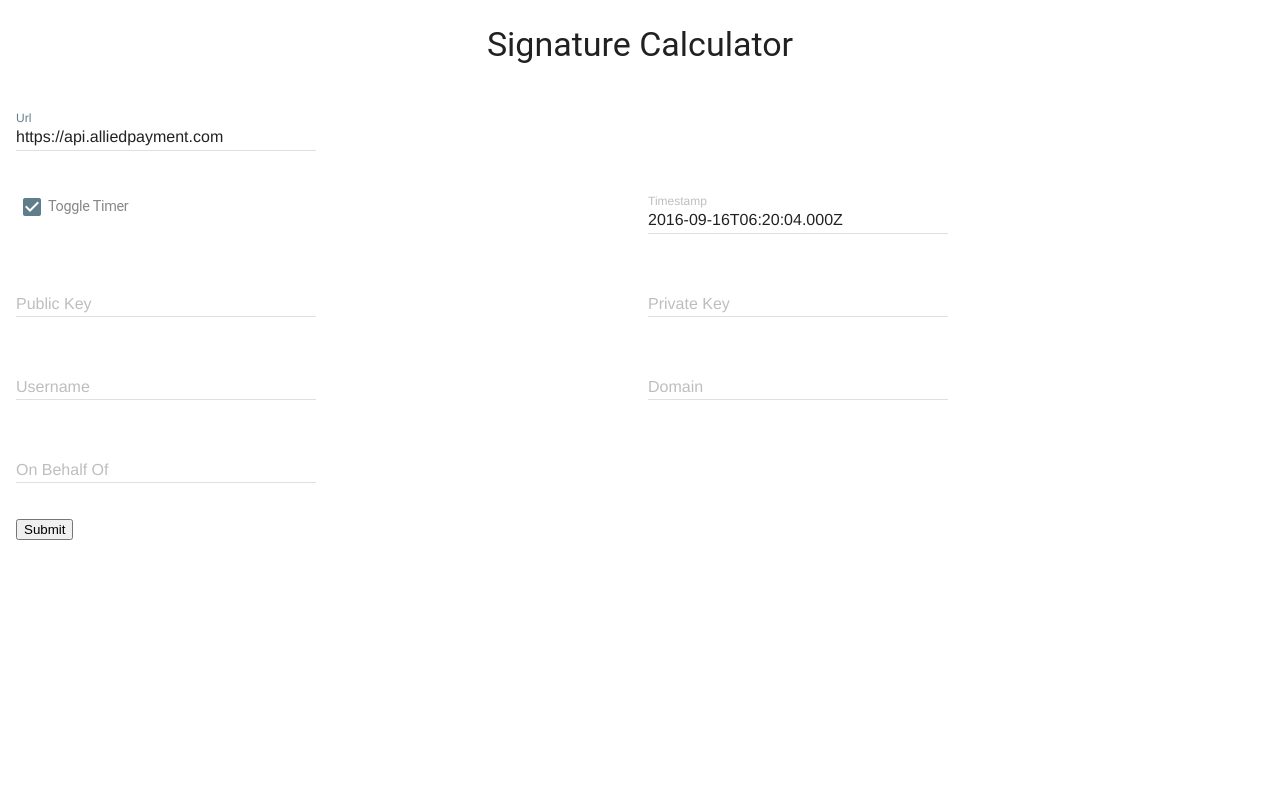
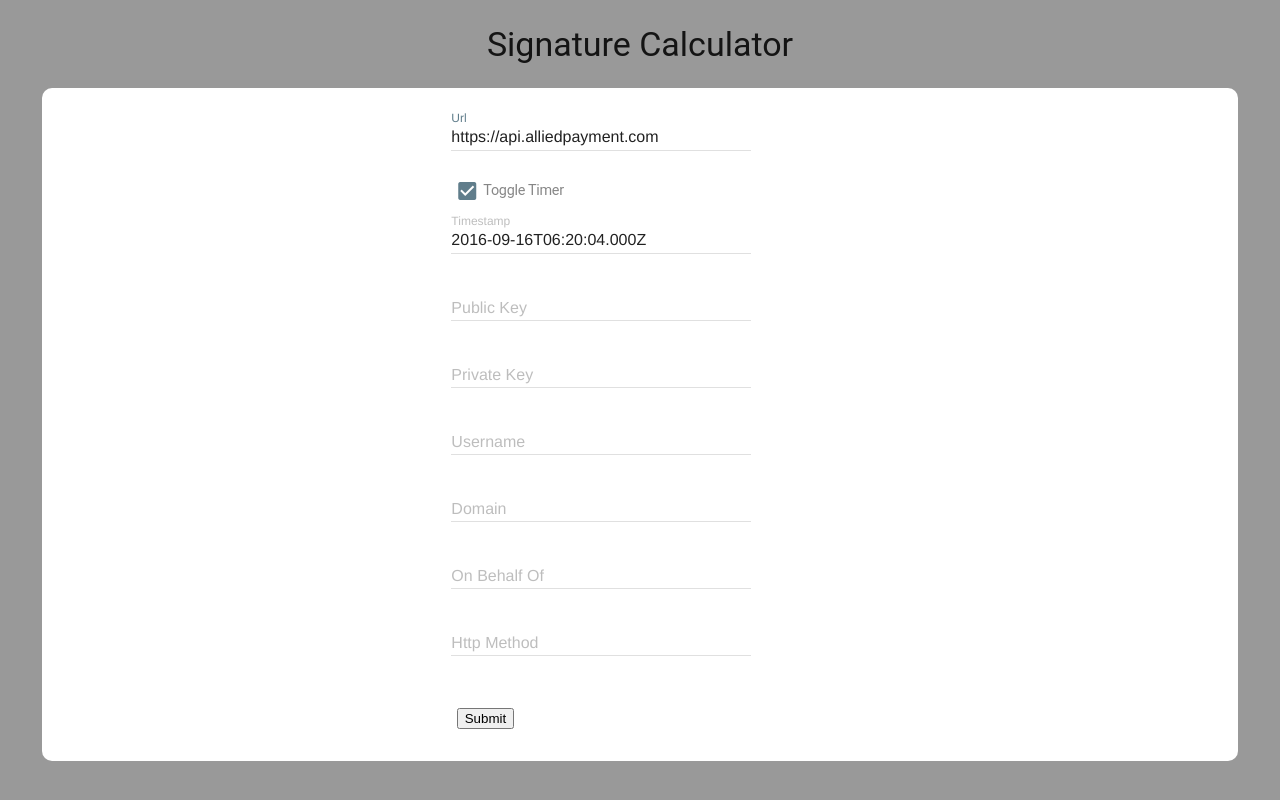
Before and after one commit to AlliedPayment/Utilities, an Angular app: page / in a window 1280 px wide. Shown: the top 800 px of the page. Built offline with nearby package versions, Linux system fonts and the light colour scheme.

Commit message:
fixes timestamp and improves style

```diff
--- a/src/app/calculator/calculator.component.css
+++ b/src/app/calculator/calculator.component.css
@@ -14,3 +14,9 @@
     visibility: visible;
     position: relative;
 }
+
+.form-container{
+    background: #fff;
+    margin: 0 3em;
+    border-radius: 10px;
+}
--- a/src/app/calculator/calculator.component.html
+++ b/src/app/calculator/calculator.component.html
@@ -1,64 +1,6 @@
-<div class="mdl-grid">
-    <div class="mdl-cell mdl-cell--12-col">
-        <div class="mdl-textfield mdl-js-textfield mdl-textfield--floating-label">
-            <input [(ngModel)]="url" class="mdl-textfield__input" type="text" id="url">
-            <label class="mdl-textfield__label" for="url">Url</label>
-        </div>
-    </div>
-    <div class="mdl-cell mdl-cell--6-col">
-        <button (click)="toggleTimer()" class="mdl-button mdl-js-button mdl-button--icon mdl-button--colored">
-            <i *ngIf="runTimer" class="material-icons">check_box</i>
-            <i *ngIf="!runTimer" class="material-icons">check_box_outline_blank</i>
-        </button>
-        <h4 class="inline"><small>Toggle Timer</small></h4>
-    </div>
-    <div class="mdl-cell mdl-cell--6-col">
-        <div class="mdl-textfield mdl-js-textfield mdl-textfield--floating-label always-float">
-            <input [(ngModel)]="timestamp" class="mdl-textfield__input" type="text" id="timestamp">
-            <label class="mdl-textfield__label" for="timestamp">Timestamp</label>
-        </div>
-    </div>
-    <div class="mdl-cell mdl-cell--6-col">
-        <div class="mdl-textfield mdl-js-textfield mdl-textfield--floating-label">
-            <input [(ngModel)]="publicKey" class="mdl-textfield__input" type="text" id="publicKey">
-            <label class="mdl-textfield__label" for="publicKey">Public Key</label>
-        </div>
-    </div>
-    <div class="mdl-cell mdl-cell--6-col">
-        <div class="mdl-textfield mdl-js-textfield mdl-textfield--floating-label">
-            <input [(ngModel)]="privateKey" class="mdl-textfield__input" type="text" id="privateKey">
-            <label class="mdl-textfield__label" for="privateKey">Private Key</label>
-        </div>
-    </div>
-    <div class="mdl-cell mdl-cell--6-col">
-        <div class="mdl-textfield mdl-js-textfield mdl-textfield--floating-label">
-            <input [(ngModel)]="username" class="mdl-textfield__input" type="text" id="username">
-            <label class="mdl-textfield__label" for="username">Username</label>
-        </div>
-    </div>
-    <div class="mdl-cell mdl-cell--6-col">
-        <div class="mdl-textfield mdl-js-textfield mdl-textfield--floating-label">
-            <input [(ngModel)]="domain" class="mdl-textfield__input" type="text" id="domain">
-            <label class="mdl-textfield__label" for="domain">Domain</label>
-        </div>
-    </div>
-    <div class="mdl-cell mdl-cell--6-col">
-        <div class="mdl-textfield mdl-js-textfield mdl-textfield--floating-label">
-            <input [(ngModel)]="onBehalfOf" class="mdl-textfield__input" type="text" id="onBehalfOf">
-            <label class="mdl-textfield__label" for="onBehalfOf">On Behalf Of</label>
-        </div>
-    </div>
-    <!--<div class="mdl-cell mdl-cell--6-col">
-        <div class="mdl-textfield mdl-js-textfield mdl-textfield--floating-label">
-            <input [(ngModel)]="httpMethod" class="mdl-textfield__input" type="text" id="httpMethod">
-            <label class="mdl-textfield__label" for="httpMethod">Http Method</label>
-        </div>
-    </div>-->
-    <div class="mdl-cell mdl-cell--12-col">
-        <button type="button" (click)="generateSignature()">Submit</button>
-    </div>
-    <div *ngIf="!valid" class="mdl-cell mdl-cell--4-offset mdl-cell--4-col">
-      <span class="mdl-textfield__error">
+<div class="form-container mdl-grid">
+    <div *ngIf="!valid" class="mdl-cell mdl-cell--1-offset mdl-cell--2-col">
+        <span class="mdl-textfield__error">
           <h3><small>Required Fields</small></h3>
           <ul>
               <li>Url</li>
@@ -67,7 +9,59 @@
           </ul>
       </span>
     </div>
+    <div class="mdl-layout-spacer"></div>
+    <div class="mdl-cell mdl-cell--4-col">
+        <div class="mdl-textfield mdl-js-textfield mdl-textfield--floating-label">
+            <input [(ngModel)]="url" class="mdl-textfield__input" type="text" id="url">
+            <label class="mdl-textfield__label" for="url">Url</label>
+        </div>
+        <br />
+        <button (click)="toggleTimer()" class="mdl-button mdl-js-button mdl-button--icon mdl-button--colored">
+            <i *ngIf="runTimer" class="material-icons">check_box</i>
+            <i *ngIf="!runTimer" class="material-icons">check_box_outline_blank</i>
+        </button>
+        <h4 class="inline"><small>Toggle Timer</small></h4>
+        <div class="mdl-textfield mdl-js-textfield mdl-textfield--floating-label always-float">
+            <input [(ngModel)]="timestamp" class="mdl-textfield__input" type="text" id="timestamp">
+            <label class="mdl-textfield__label" for="timestamp">Timestamp</label>
+        </div>
+        <div class="mdl-textfield mdl-js-textfield mdl-textfield--floating-label">
+            <input [(ngModel)]="publicKey" class="mdl-textfield__input" type="text" id="publicKey">
+            <label class="mdl-textfield__label" for="publicKey">Public Key</label>
+        </div>
+        <div class="mdl-textfield mdl-js-textfield mdl-textfield--floating-label">
+            <input [(ngModel)]="privateKey" class="mdl-textfield__input" type="text" id="privateKey">
+            <label class="mdl-textfield__label" for="privateKey">Private Key</label>
+        </div>
+        <div class="mdl-textfield mdl-js-textfield mdl-textfield--floating-label">
+            <input [(ngModel)]="username" class="mdl-textfield__input" type="text" id="username">
+            <label class="mdl-textfield__label" for="username">Username</label>
+        </div>
+        <div class="mdl-textfield mdl-js-textfield mdl-textfield--floating-label">
+            <input [(ngModel)]="domain" class="mdl-textfield__input" type="text" id="domain">
+            <label class="mdl-textfield__label" for="domain">Domain</label>
+        </div>
+        <div class="mdl-textfield mdl-js-textfield mdl-textfield--floating-label">
+            <input [(ngModel)]="onBehalfOf" class="mdl-textfield__input" type="text" id="onBehalfOf">
+            <label class="mdl-textfield__label" for="onBehalfOf">On Behalf Of</label>
+        </div>
+        <div class="mdl-textfield mdl-js-textfield mdl-textfield--floating-label">
+            <input [(ngModel)]="httpMethod" class="mdl-textfield__input" type="text" id="httpMethod">
+            <label class="mdl-textfield__label" for="httpMethod">Http Method</label>
+        </div>
+    </div>
+    <div class="mdl-layout-spacer"></div>
     <div class="mdl-cell mdl-cell--12-col">
-        <p class="signature">{{signature}}</p>
+        <div class="mdl-grid">
+            <div class="mdl-layout-spacer"></div>
+            <div class="mdl-cell mdl-cell--4-col">
+                <button type="button" (click)="generateSignature()">Submit</button>
+            </div>
+            <div class="mdl-layout-spacer"></div>
+            <div *ngIf="signature" class="mdl-cell mdl-cell--12-col">
+                <h5><small>Result</small></h5>
+                <textarea class="signature">{{signature}}</textarea>
+            </div>
+        </div>
     </div>
 </div>
--- a/src/app/calculator/calculator.component.ts
+++ b/src/app/calculator/calculator.component.ts
@@ -34,6 +34,7 @@ export class CalculatorComponent implements OnInit {
             this.url,
             this.publicKey,
             this.privateKey,
+            this.timestamp,
             this.username,
             this.domain,
             this.onBehalfOf,
--- a/src/app/shared/auth.service.ts
+++ b/src/app/shared/auth.service.ts
@@ -8,13 +8,14 @@ export class AuthService {
         url: string,
         publicKey: string,
         privateKey: string,
+        timestamp?:string,
         username?: string,
         domain?: string,
         onBehalfOf?: string,
         httpMethod?: string,
     ): string {
         let newline = '\r\n';
-        let ts = new Date().toISOString();
+        let ts = (timestamp) ? timestamp :  new Date().toISOString();
         var message = `${url}${newline}${ts}${newline}`;
         message = (username) ? `${message}${username}${newline}` : message;
         message = (domain) ? `${message}${domain}${newline}` : message;
--- a/src/styles.css
+++ b/src/styles.css
@@ -1 +1,4 @@
 /* You can add global styles to this file, and also import other style files */
+html{
+  background: #999;
+}
```
